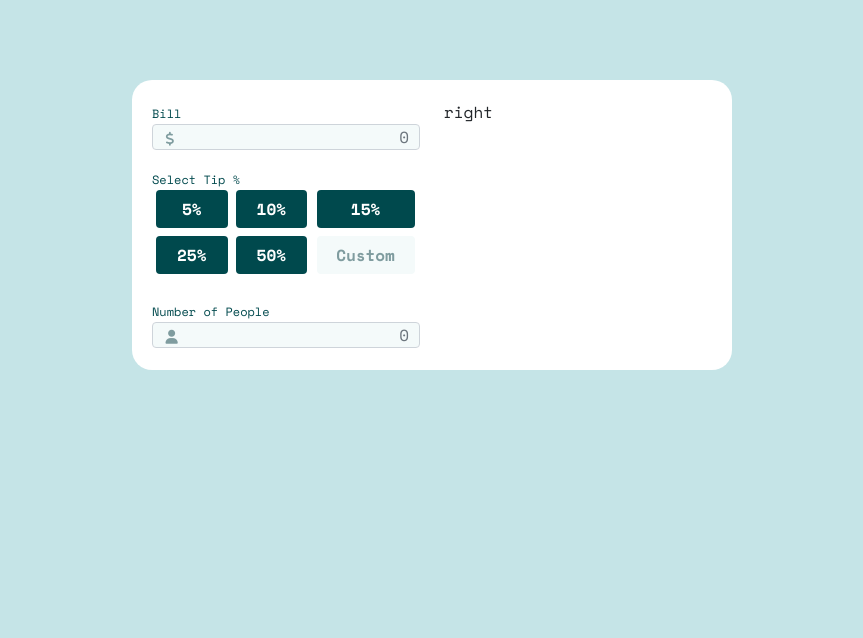
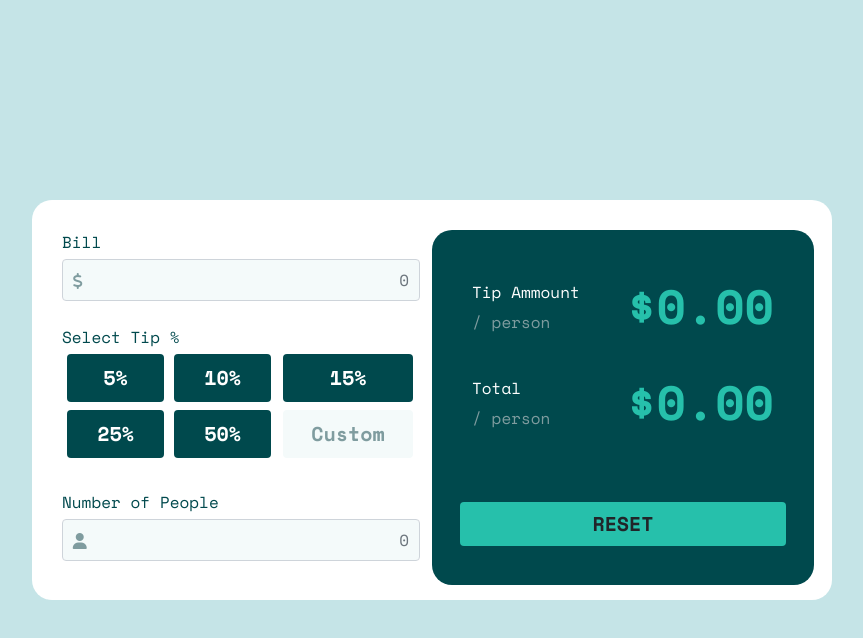
Before and after one commit to Kengpul/tip-calculator, a plain HTML site: page index.html in a window 1280 px wide. Shown: the whole page, without its empty margins (208-1071 px from the left). Drawn offline with nearby package versions, Linux system fonts and the light colour scheme.

Commit message:
desktop view

```diff
--- a/index.html
+++ b/index.html
@@ -30,13 +30,13 @@
 
     <title>Frontend Mentor | Tip calculator app</title>
   </head>
-  <body>
+  <body class="d-flex align-items-center">
     <div class="container d-flex justify-content-center align-items-center">
       <div class="row">
         <div class="col calculator-container">
           <div class="row">
             <div class="col-6 calculator-inputs">
-              <div class="mb-3">
+              <div class="mb-4">
                 <label for="bill-input">Bill</label>
                 <span><i class="fas fa-dollar-sign"></i></span>
                 <input
@@ -47,7 +47,7 @@
                 />
               </div>
 
-              <div class="mb-3">
+              <div class="mb-4">
                 <label>Select Tip %</label>
                 <div class="tip-buttons">
                   <button class="btn">5%</button>
@@ -59,7 +59,7 @@
                 </div>
               </div>
 
-              <div class="mb-3">
+              <div class="mb-4">
                 <label for="number-of-people">Number of People</label>
                 <span><i class="fas fa-user"></i></span>
                 <input
@@ -71,7 +71,30 @@
               </div>
             </div>
 
-            <div class="col-6 calculator-results">right</div>
+            <div class="col-6 calculator-results">
+              <div class="row mb-3">
+                <div class="col">
+                  <div class="tip-amount">
+                    <h6>Tip Ammount</h6>
+                    <p>/ person</p>
+                  </div>
+                  <div class="tip-amount-total pb-2">$0.00</div>
+                </div>
+              </div>
+
+              <div class="row">
+                <div class="col">
+                  <div class="tip-amount">
+                    <h6>Total</h6>
+                    <p>/ person</p>
+                  </div>
+                  <div class="tip-amount-total pb-2">$0.00</div>
+                </div>
+              </div>
+              <div class="row reset-btn">
+                <button class="btn">RESET</button>
+              </div>
+            </div>
           </div>
         </div>
       </div>
--- a/style.css
+++ b/style.css
@@ -1,41 +1,46 @@
+* {
+  margin: 0;
+  padding: 0;
+  box-sizing: border-box;
+}
 body {
   background-color: hsl(185, 41%, 84%);
   font-family: "Space Mono", monospace;
+  height: 100vh;
 }
 
 .calculator-container {
   background-color: white;
-  width: 600px;
-  height: 290px;
+  width: 50rem;
+  height: 25rem;
   border-radius: 20px;
-  padding: 20px;
+  padding: 30px;
 }
-.container {
-  height: 450px;
-}
+
 .calculator-inputs {
-  height: 200px;
+  height: 100%;
   position: relative;
 }
 .calculator-inputs input[type="text"] {
   background-color: hsl(189, 41%, 97%);
-  padding: 0 10px;
+  padding: 0.5rem 10px;
   text-align: right;
   color: hsl(183, 100%, 15%);
 }
-.mb-3 {
+.mb-4 {
   position: relative;
 }
 .calculator-inputs span {
   position: absolute;
   top: 55%;
-  left: 5%;
+  left: 3%;
   color: hsl(184, 14%, 56%);
-  font-size: 14px;
+  font-size: 16px;
 }
 .calculator-inputs label {
-  font-size: 12px;
+  font-size: 16px;
   color: hsl(183, 100%, 15%);
+  margin-bottom: 5px;
 }
 
 .tip-buttons {
@@ -49,6 +54,8 @@ body {
   width: 90%;
   margin-bottom: 0.5rem;
   font-weight: 600;
+  font-size: 20px;
+  padding: 0.5rem 10px;
 }
 .tip-buttons button:hover {
   background-color: hsl(172, 67%, 45%);
@@ -57,3 +64,36 @@ body {
   color: hsl(184, 14%, 56%);
   background-color: hsl(189, 41%, 97%);
 }
+
+.calculator-results {
+  background-color: hsl(183, 100%, 15%);
+  border-radius: 20px;
+  padding: 40px;
+  color: white;
+  position: relative;
+}
+.calculator-results .col {
+  display: flex;
+  justify-content: space-between;
+  align-items: flex-end;
+}
+.calculator-results .tip-amount-total {
+  font-size: 3em;
+  font-weight: 700;
+  color: hsl(172, 67%, 45%);
+}
+.calculator-results p {
+  color: hsl(184, 14%, 56%);
+}
+.row {
+  position: relative;
+}
+.calculator-results .reset-btn button {
+  position: absolute;
+  bottom: -100px;
+}
+.calculator-results .reset-btn button {
+  background-color: hsl(172, 67%, 45%);
+  font-weight: 700;
+  font-size: 20px;
+}
```
